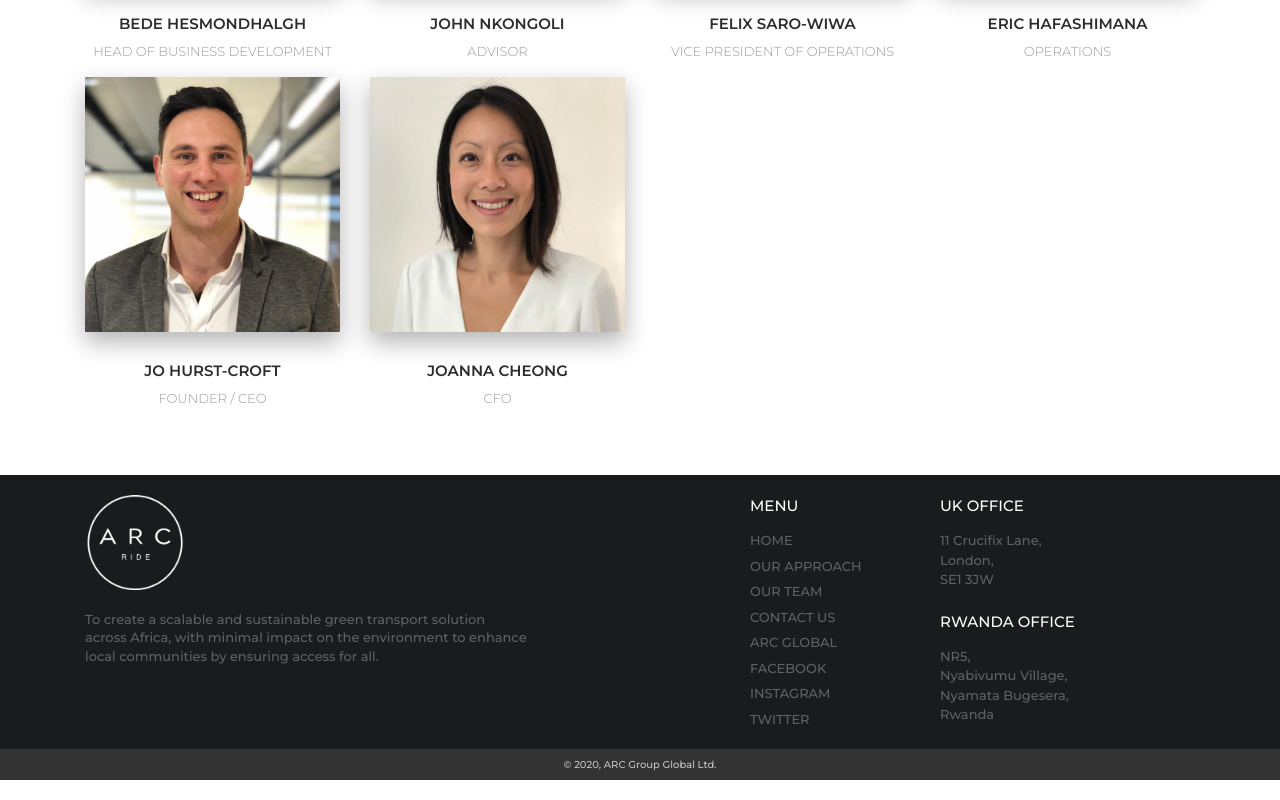
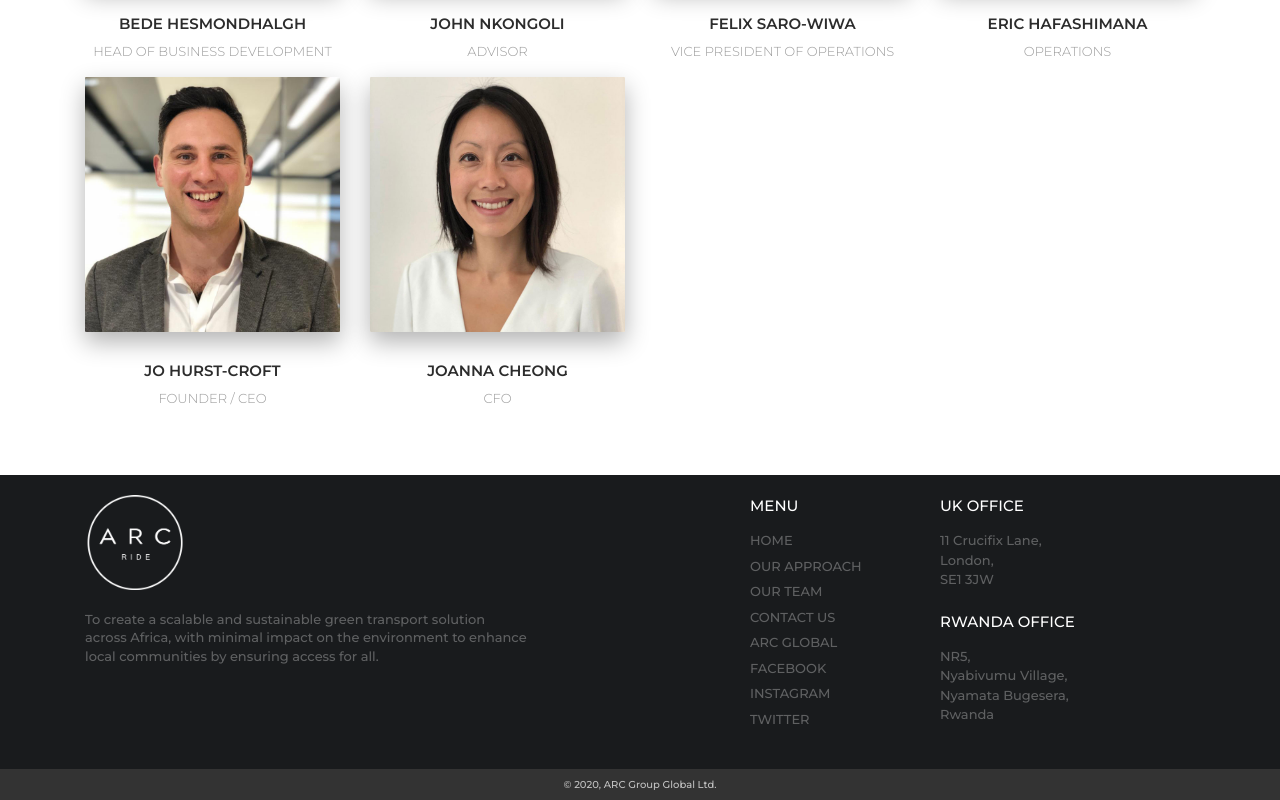
Before and after one commit to sachafrosell/arc-website, a React (Create React App) app: page /#/our-approach in a window 1280 px wide. Shown: the part 2251-3051 px from the top of the page. Built offline with nearby package versions, Linux system fonts and the light colour scheme.

Commit message:
css padding in infoFooter

```diff
--- a/src/components/Footers/InfoFooter.js
+++ b/src/components/Footers/InfoFooter.js
@@ -43,7 +43,7 @@ function InfoFooter() {
           </Col>
           <Col md="2">
           </Col>
-          <Col md="2" style={{paddingLeft: "15px"}}>
+          <Col md="2" style={{paddingLeft: "15px", paddingBottom: "20px"}}>
             <h5 style={{color: "white", fontSize: "15px"}}>
               MENU
             </h5>
```
Also changed, not shown: src/TeamSmall.js (line endings or trailing spaces). Lines whose indentation alone changed are shown as unchanged.
